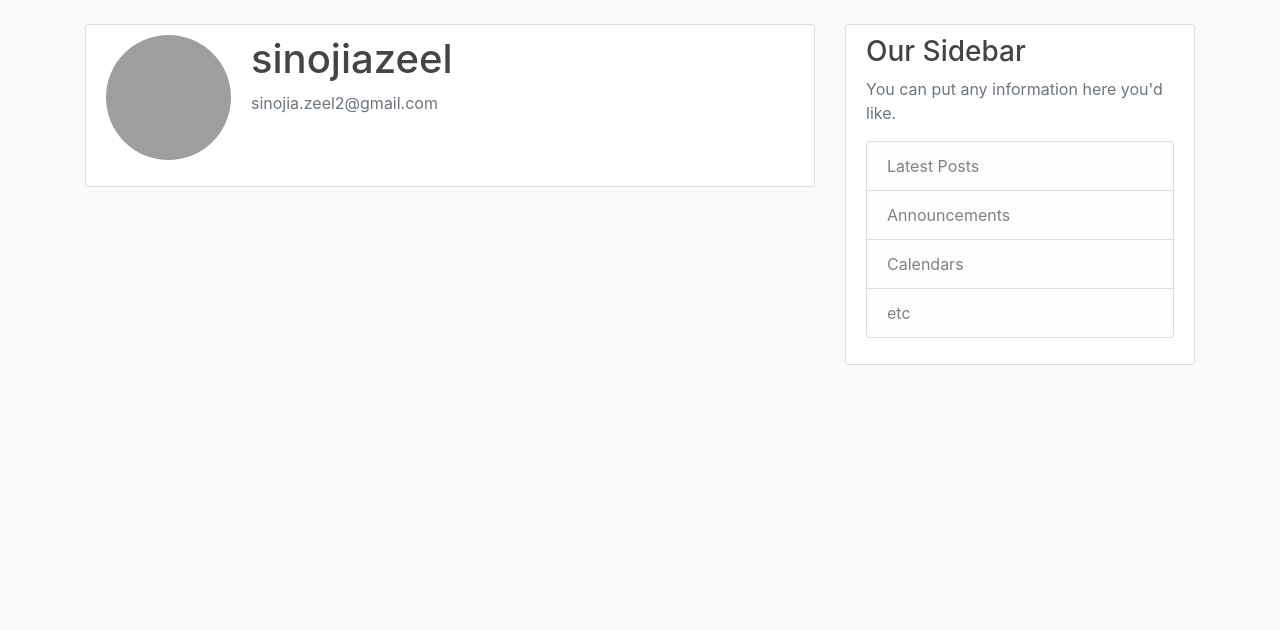
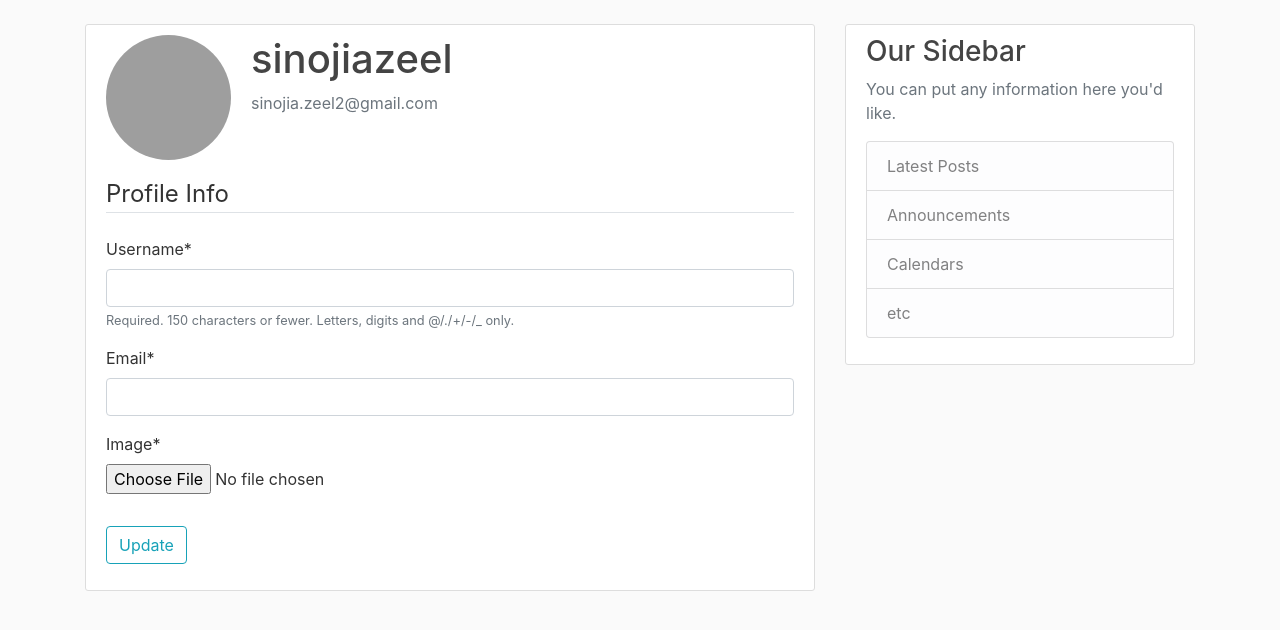
Before and after one commit to ZeelSinojia/BlogApp, a Django app: template users/templates/users/profile.html in a window 1280 px wide. Shown: the part 56-686 px from the top of the page. Run offline with Django 3.2, Linux system fonts and the light colour scheme; the template is opened without the code that fills it: values that come from a table or form of the project are taken from there, others are empty; a user stored in the database is signed in; data comes from the database, SQL or seed files in the repository; both versions use the stored data as it was after the commit; some libraries are stand-ins or nearby versions; grey boxes are pictures that could not be loaded.

Commit message:
made few changes

```diff
--- a/users/forms.py
+++ b/users/forms.py
@@ -1,6 +1,7 @@
 from django import forms
 from django.contrib.auth.models import User
 from django.contrib.auth.forms import UserCreationForm
+from .models import Profile
 
 class UserRegisterForm(UserCreationForm):
     email = forms.EmailField()
@@ -8,3 +9,15 @@ class UserRegisterForm(UserCreationForm):
     class Meta:
         model = User
         fields = ['username', 'email', 'password1', 'password2']
+
+class UserUpdateForm(forms.ModelForm):
+    email = forms.EmailField()
+
+    class Meta:
+        model = User
+        fields = ['username', 'email']
+
+class ProfileUpdateForm(forms.ModelForm):
+    class Meta:
+        model = Profile
+        fields = ['image']
--- a/users/models.py
+++ b/users/models.py
@@ -5,7 +5,7 @@ from PIL import Image
 # Create your models here.
 class Profile(models.Model):
     user = models.OneToOneField(User, on_delete=models.CASCADE)
-    image = models.ImageField(default='default.jpg', upload_to='profile_pic')
+    image = models.ImageField(default='default.jpeg', upload_to='profile_pic')
 
     def __str__(self):
         return f'{self.user.username} Profile'
--- a/users/templates/users/profile.html
+++ b/users/templates/users/profile.html
@@ -9,5 +9,18 @@
           <p class="text-secondary">{{ user.email }}</p>
         </div>
       </div>
+        <form method="post" enctype="multipart/form-data">
+            {% csrf_token %}
+            <fieldset class="form-group">
+                <legend class="border-bottom mb-4">
+                    Profile Info
+                </legend>
+                {{ u_form|crispy }}
+                {{ p_form|crispy }}
+            </fieldset>
+            <div class="form-group">
+                <button class="btn btn-outline-info" type="submit">Update</button>
+            </div>
+        </form>
     </div>
 {% endblock content %}
```
Also changed, not shown: users/views.py (+18 -2 lines), db.sqlite3, media/default.jpeg (added), users/migrations/0001_initial.py, 1 other file.
